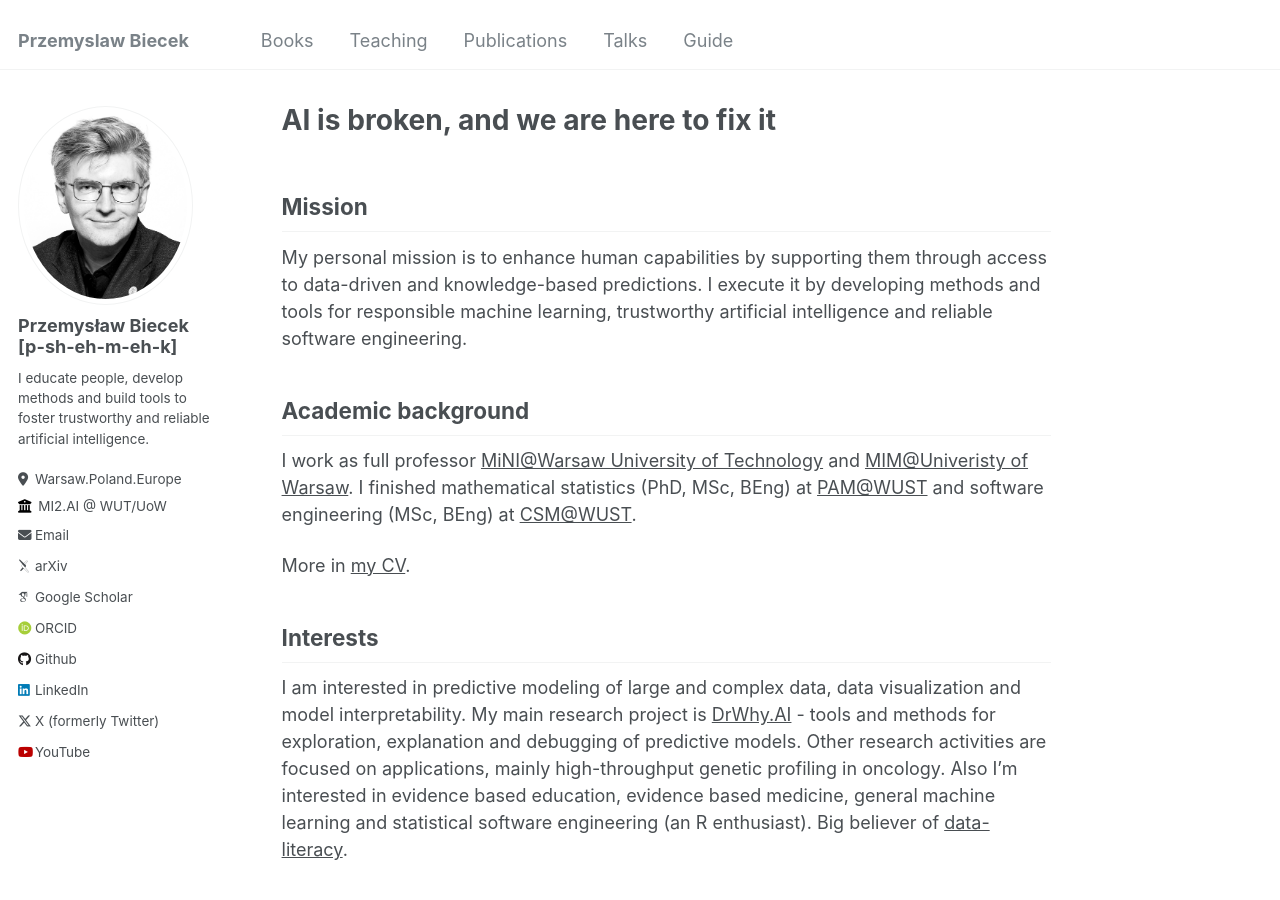
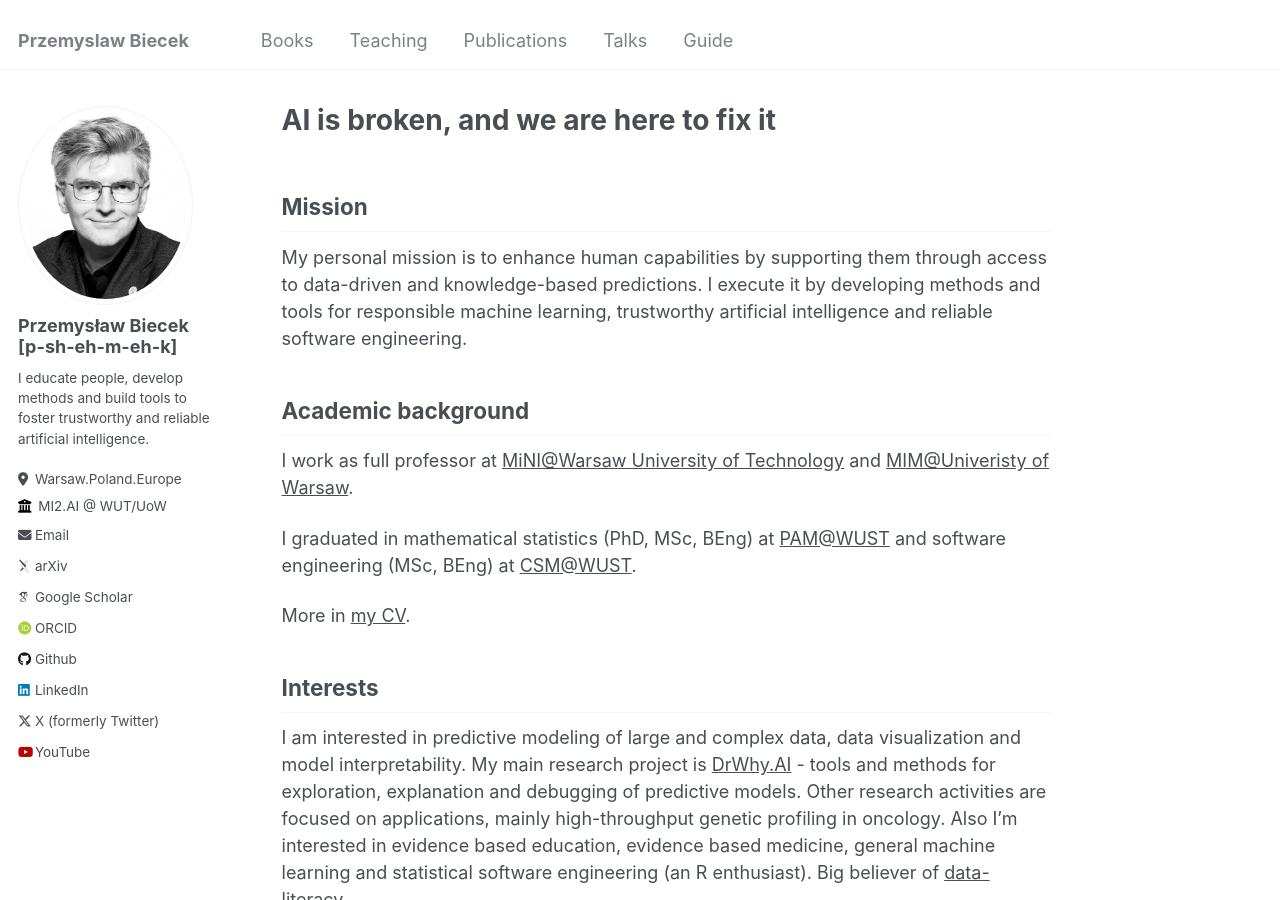
Before and after one commit to pbiecek/pbiecek.github.io, a Jekyll site: the page built from _pages/about.md, in a window 1280 px wide and 900 px high. Built offline with Jekyll 4.4.1, drawn with Linux system fonts in a browser that asks for light colours; some web fonts are replaced.

Commit message:
typo here typo there

```diff
--- a/_pages/about.md
+++ b/_pages/about.md
@@ -15,7 +15,9 @@ My personal mission is to enhance human capabilities by supporting them through
 
 ## Academic background
 
-I work as full professor [MiNI@Warsaw University of Technology](http://mini.pw.edu.pl) and  [MIM@Univeristy of Warsaw](http://mimuw.edu.pl). I finished mathematical statistics (PhD, MSc, BEng) at [PAM@WUST](http://wmat.pwr.edu.pl/en/) and software engineering (MSc, BEng) at [CSM@WUST](http://wiz.pwr.edu.pl/en/).
+I work as full professor at [MiNI@Warsaw University of Technology](http://mini.pw.edu.pl) and  [MIM@Univeristy of Warsaw](http://mimuw.edu.pl).
+
+I graduated in mathematical statistics (PhD, MSc, BEng) at [PAM@WUST](http://wmat.pwr.edu.pl/en/) and software engineering (MSc, BEng) at [CSM@WUST](http://wiz.pwr.edu.pl/en/).
 
 More in [my CV](http://biecek.pl/CV).
 
```
